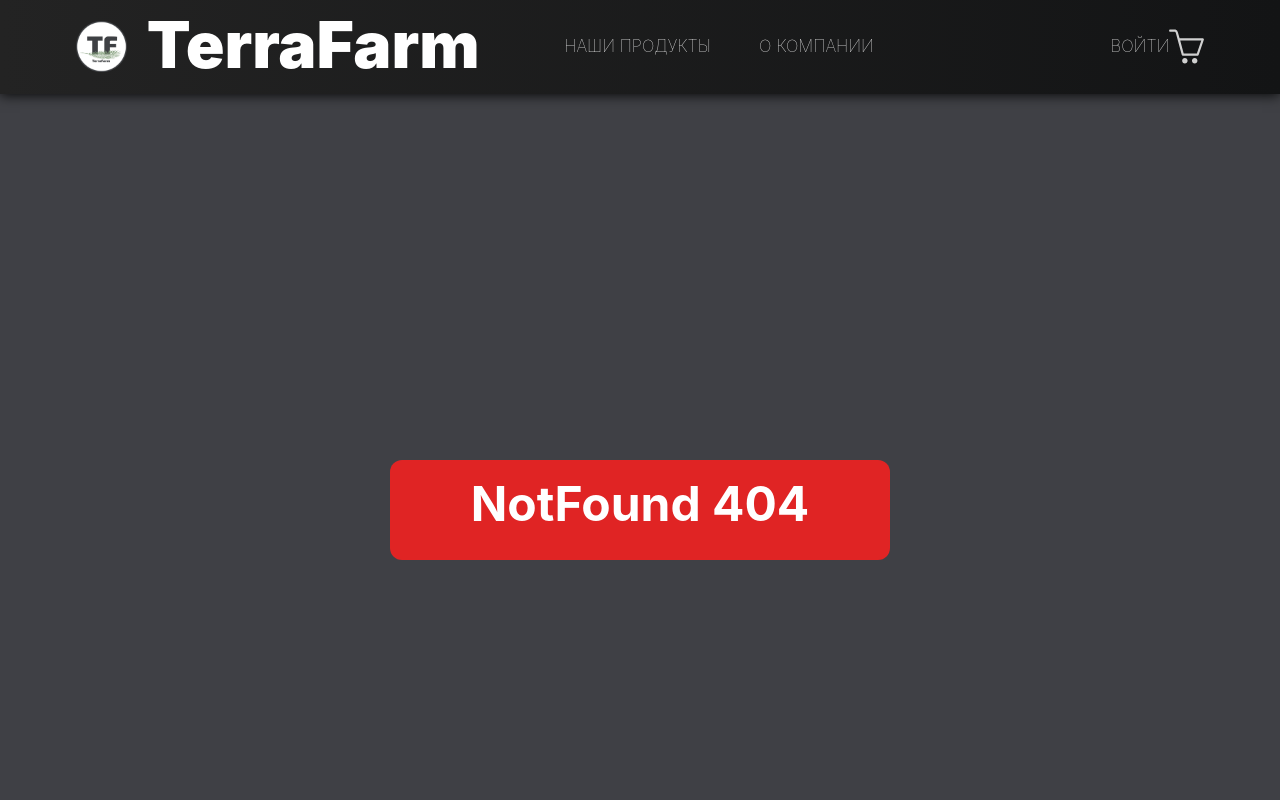
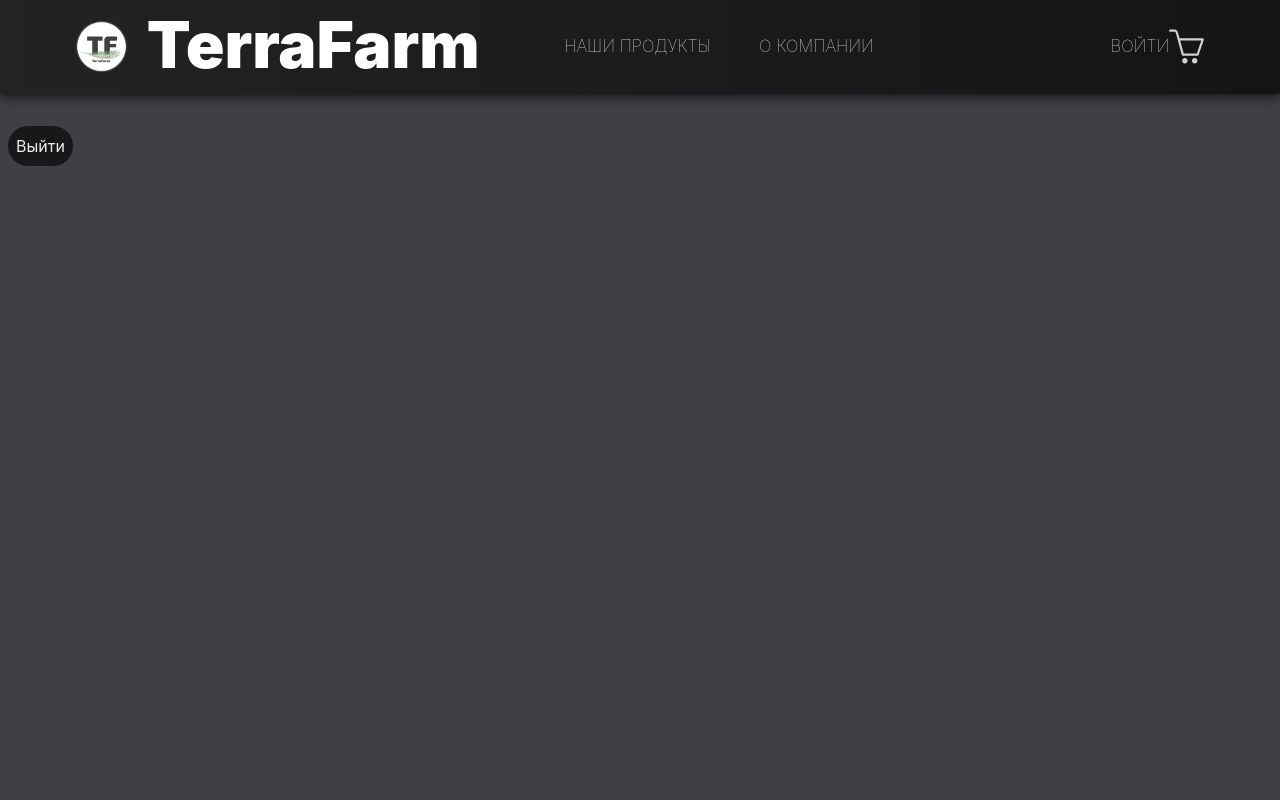
Before and after one commit to GumerovV/terrafarm-store, a React (Create React App) app: page /profile in a window 1280 px wide. Shown: the top 800 px of the page. Built offline with nearby package versions, Linux system fonts and the light colour scheme; no server answers; what tailwindcss-text-balance would draw is missing.

Commit message:
Add Profile

```diff
--- a/src/App.js
+++ b/src/App.js
@@ -15,6 +15,7 @@ import { check } from "./api/userAPI";
 import { observer } from "mobx-react-lite";
 import Auth from "./pages/Auth";
 import { getBasket } from "./api/basketAPI";
+import Profile from "./pages/Profile";
 
 
 const App = observer(() => {
@@ -55,6 +56,7 @@ const App = observer(() => {
         <Route path="/products/:id" element={<ProductDetail />}/>
         <Route path="/basket" element={<Basket />}/>
         <Route path="/auth" element={<Auth />}/>
+        <Route path="/profile" element={<Profile />}/>
         <Route path="*" element={<NotFound404 />}/>
       </Routes>
     </Wrapper>
--- a/src/pages/Auth.js
+++ b/src/pages/Auth.js
@@ -47,7 +47,7 @@ const Auth = observer(() => {
                 navigate('/')
             }
             catch(e){
-                setError(e.response.data.message)
+                setError(errorCatch(e))
             }
         }
     }
--- /dev/null
+++ b/src/pages/Profile.js
@@ -0,0 +1,26 @@
+import { useContext } from "react";
+import { Context } from "..";
+import { observer } from "mobx-react-lite";
+import Button from "../ui/button/Button";
+
+const Profile = observer(() => {
+    const {user, basket} = useContext(Context)
+
+    const logOut = () => {
+        user.setUser({})
+        user.setRole(null)
+        user.setIsAuth(false)
+        basket.loadBasket([])
+        localStorage.setItem('token', null)
+    }
+
+    return (
+        <div className="text-white">
+            <p>{user.user.email}</p>
+            <p>{user.role}</p>
+            <Button onClick={() => logOut()}>Выйти</Button>
+        </div>
+    );
+})
+
+export default Profile;
```
